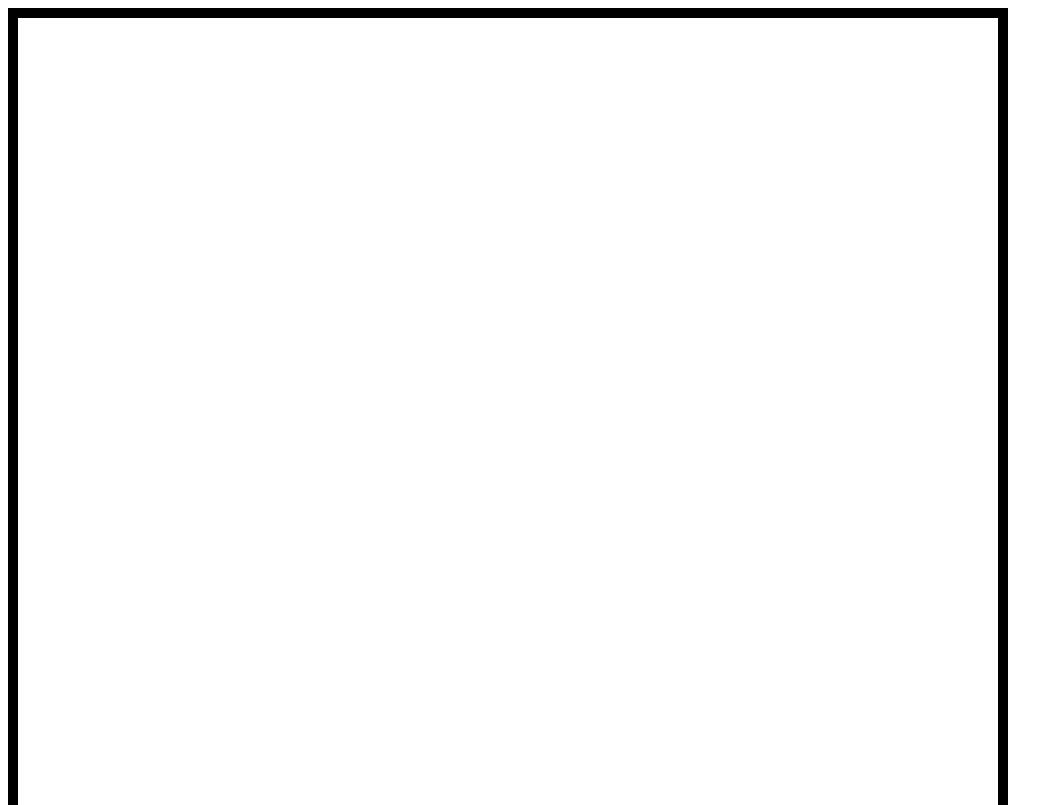
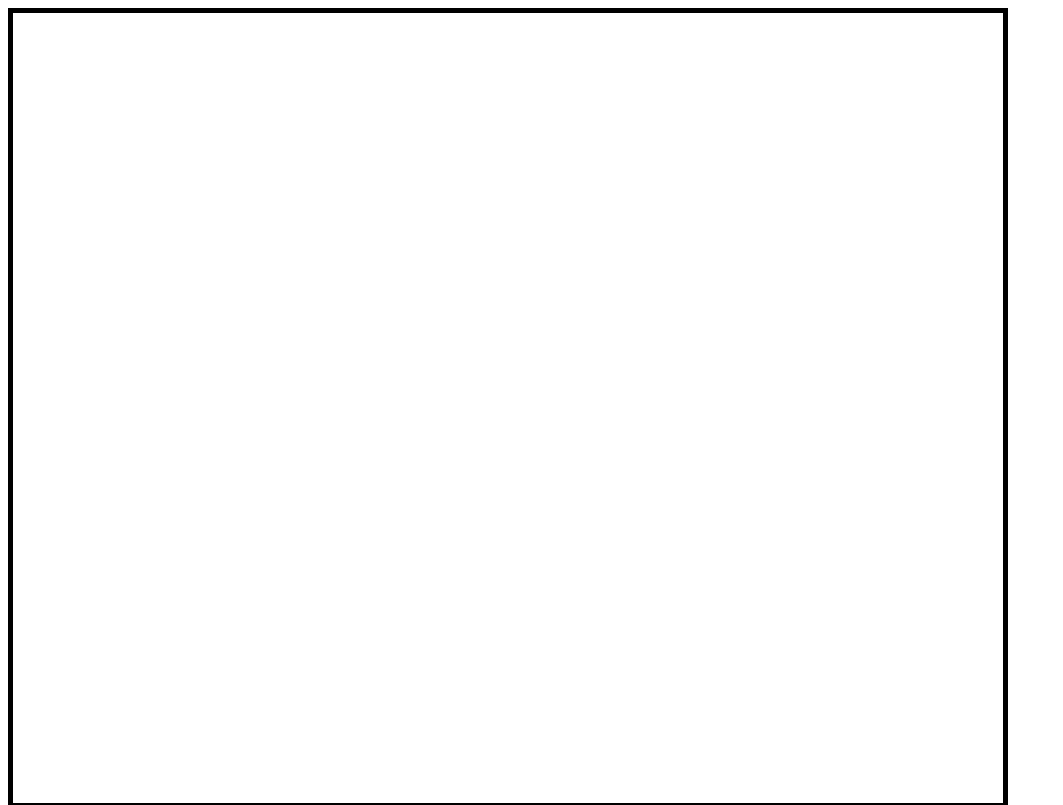
Before and after one commit to eLiMiTy/RocketGame, a plain HTML site: page index.html in a window 1280 px wide. Shown: the top 805 px of the page, without its empty margins (0-1063 px from the left). Drawn offline with Linux system fonts and the light colour scheme.

Commit message:
borderforming

```diff
--- a/index.html
+++ b/index.html
@@ -11,7 +11,7 @@
         <script src="script.js"></script>
     </head>
     <body>
-        <canvas width="1000" height="2000"></canvas>
+        <canvas width="1000" height="800"></canvas>
 
         <div class="gameborder">
 
--- a/script.js
+++ b/script.js
@@ -2,10 +2,10 @@ $(document).ready(function() {
 
 $('canvas').drawLine({
   strokeStyle: 10,
-  strokeWidth: 20,
+  strokeWidth: 10,
   x1: 1000, y1: 0,
-  x2: 1000, y2: 1000,
-  x3: 0, y3: 1000,
+  x2: 1000, y2: 800,
+  x3: 0, y3: 800,
   x4: 0, y4: 0,
   x5: 1000, y5: 0,
 
```
